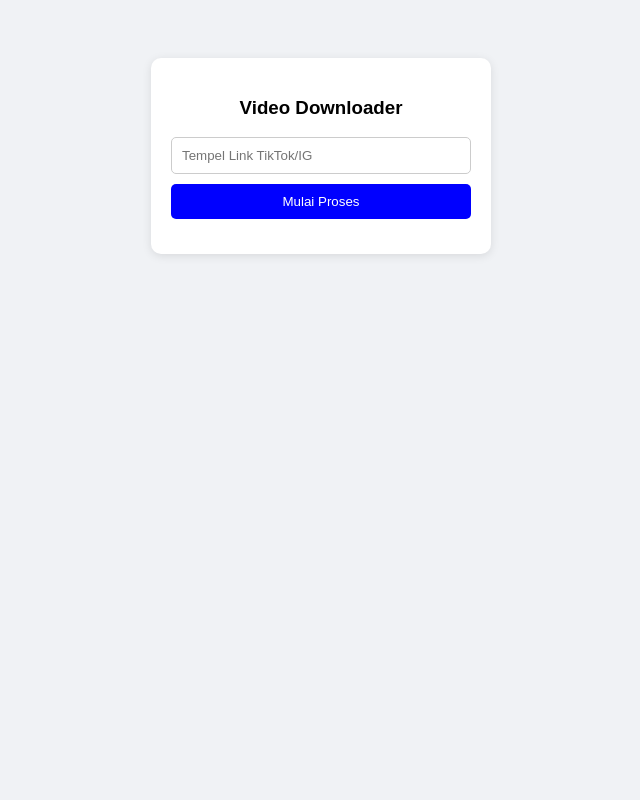
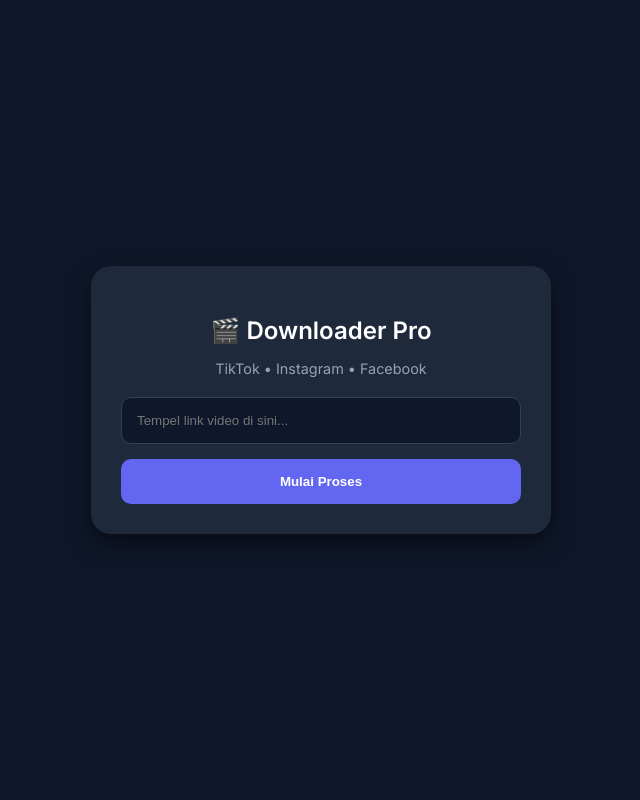
Before and after one commit to crusadealiance-ui/tikreeds, a Flask app: page / in a window 1280 px wide. Shown: the whole page, without its empty margins (319-959 px from the left). Run offline with Flask 3, Linux system fonts and the light colour scheme.

Commit message:
Update index.html

```diff
--- a/templates/index.html
+++ b/templates/index.html
@@ -1,62 +1,152 @@
 <!DOCTYPE html>
-<html>
+<html lang="en">
 <head>
-    <title>Downloader Simple</title>
+    <meta charset="UTF-8">
+    <meta name="viewport" content="width=device-width, initial-scale=1.0">
+    <title>Video Downloader Anti-Error</title>
+    <link href="https://fonts.googleapis.com/css2?family=Inter:wght@400;600&display=swap" rel="stylesheet">
     <style>
-        body { font-family: sans-serif; display: flex; justify-content: center; padding-top: 50px; background: #f0f2f5; }
-        .box { background: white; padding: 20px; border-radius: 10px; box-shadow: 0 2px 10px rgba(0,0,0,0.1); width: 300px; text-align: center; }
-        input { width: 100%; padding: 10px; margin-bottom: 10px; box-sizing: border-box; border: 1px solid #ccc; border-radius: 5px; }
-        button { width: 100%; padding: 10px; background: blue; color: white; border: none; border-radius: 5px; cursor: pointer; }
-        button:disabled { background: gray; }
-        #pesan { margin-top: 15px; font-size: 14px; color: blue; }
+        :root {
+            --primary: #6366f1;
+            --bg: #0f172a;
+        }
+        body {
+            font-family: 'Inter', sans-serif;
+            background-color: var(--bg);
+            color: #fff;
+            display: flex;
+            align-items: center;
+            justify-content: center;
+            height: 100vh;
+            margin: 0;
+        }
+        .card {
+            background: #1e293b;
+            padding: 30px;
+            border-radius: 20px;
+            width: 90%;
+            max-width: 400px;
+            text-align: center;
+            box-shadow: 0 10px 25px rgba(0,0,0,0.5);
+        }
+        h2 { margin-bottom: 10px; font-size: 1.5rem; }
+        p { color: #94a3b8; font-size: 0.9rem; margin-bottom: 20px; }
+        input {
+            width: 100%;
+            padding: 15px;
+            border-radius: 10px;
+            border: 1px solid #334155;
+            background: #0f172a;
+            color: white;
+            box-sizing: border-box;
+            margin-bottom: 15px;
+            outline: none;
+        }
+        input:focus { border-color: var(--primary); }
+        button {
+            width: 100%;
+            padding: 15px;
+            border-radius: 10px;
+            border: none;
+            background: var(--primary);
+            color: white;
+            font-weight: bold;
+            cursor: pointer;
+            transition: 0.3s;
+        }
+        button:hover { background: #4f46e5; }
+        button:disabled { background: #475569; cursor: not-allowed; }
+        #result {
+            margin-top: 20px;
+            display: none;
+            padding: 15px;
+            background: #334155;
+            border-radius: 10px;
+            animation: slideIn 0.3s ease;
+        }
+        @keyframes slideIn { from { opacity:0; transform:translateY(10px); } to { opacity:1; transform:translateY(0); } }
+        .download-btn {
+            display: block;
+            margin-top: 10px;
+            background: #10b981;
+            color: white;
+            text-decoration: none;
+            padding: 12px;
+            border-radius: 8px;
+            font-weight: bold;
+        }
+        #status { margin-top: 15px; font-size: 0.85rem; color: #fbbf24; display: none; }
     </style>
 </head>
 <body>
 
-<div class="box">
-    <h3>Video Downloader</h3>
-    <input type="text" id="linkVideo" placeholder="Tempel Link TikTok/IG">
+<div class="card">
+    <h2>🎬 Downloader Pro</h2>
+    <p>TikTok • Instagram • Facebook</p>
 
-    <button id="tombolKlik" onclick="prosesData()">Mulai Proses</button>
+    <input type="text" id="urlInput" placeholder="Tempel link video di sini...">
+    <button id="btnGas" onclick="ambilVideo()">Mulai Proses</button>
 
-    <div id="pesan"></div>
+    <div id="status">⏳ Sedang menembus blokir...</div>
+
+    <div id="result">
+        <span style="display:block; margin-bottom:10px;">✅ Video Siap!</span>
+        <a id="linkFinal" href="#" target="_blank" class="download-btn">KLIK UNTUK SIMPAN</a>
+        <small style="display:block; margin-top:10px; color:#94a3b8; font-size:11px;">
+            *Jika video malah terputar, klik titik tiga (⋮) lalu pilih Download.
+        </small>
+    </div>
 </div>
 
 <script>
-async function prosesData() {
-    const inputUser = document.getElementById("linkVideo").value;
-    const tombol = document.getElementById("tombolKlik");
-    const status = document.getElementById("pesan");
+async function ambilVideo() {
+    const url = document.getElementById('urlInput').value;
+    const btn = document.getElementById('btnGas');
+    const status = document.getElementById('status');
+    const result = document.getElementById('result');
+    const linkFinal = document.getElementById('linkFinal');
 
-    if (!inputUser) {
-        alert("Isi dulu linknya!");
-        return;
-    }
+    if (!url) return alert("Masukkan link dulu!");
 
-    // Tampilkan status loading
-    tombol.disabled = true;
-    status.innerText = "Sabar, lagi diproses...";
+    // UI Start
+    btn.disabled = true;
+    btn.innerText = "Memproses...";
+    status.style.display = "block";
+    result.style.display = "none";
+
+    // Gunakan Proxy AllOrigins untuk menembus CORS Error
+    const proxy = "https://api.allorigins.win/raw?url=";
+    const targetApi = "https://api.cobalt.tools/api/json";
 
     try {
-        // Ambil data dari API Cobalt
-        const respon = await fetch("https://api.cobalt.tools/api/json", {
+        const response = await fetch(targetApi, {
             method: "POST",
-            headers: { "Content-Type": "application/json", "Accept": "application/json" },
-            body: JSON.stringify({ url: inputUser })
+            headers: {
+                "Content-Type": "application/json",
+                "Accept": "application/json"
+            },
+            body: JSON.stringify({
+                url: url,
+                videoQuality: "720"
+            })
         });
 
-        const hasil = await respon.json();
+        const data = await response.json();
 
-        if (hasil.url) {
-            // Jika berhasil, ganti tulisan jadi link download
-            status.innerHTML = `<a href="${hasil.url}" target="_blank" style="font-weight:bold; color:green;">KLIK DI SINI UNTUK DOWNLOAD</a>`;
+        if (data.url) {
+            linkFinal.href = data.url;
+            result.style.display = "block";
+            status.style.display = "none";
         } else {
-            status.innerText = "Gagal mengambil video. Coba link lain.";
+            alert("Gagal mengambil link. Pastikan link video benar atau coba lagi nanti.");
         }
     } catch (error) {
-        status.innerText = "Error: Koneksi bermasalah.";
+        console.error(error);
+        alert("Terjadi gangguan koneksi ke server. Coba gunakan browser lain atau matikan VPN jika ada.");
     } finally {
-        tombol.disabled = false;
+        btn.disabled = false;
+        btn.innerText = "Mulai Proses";
+        status.style.display = "none";
     }
 }
 </script>
```
